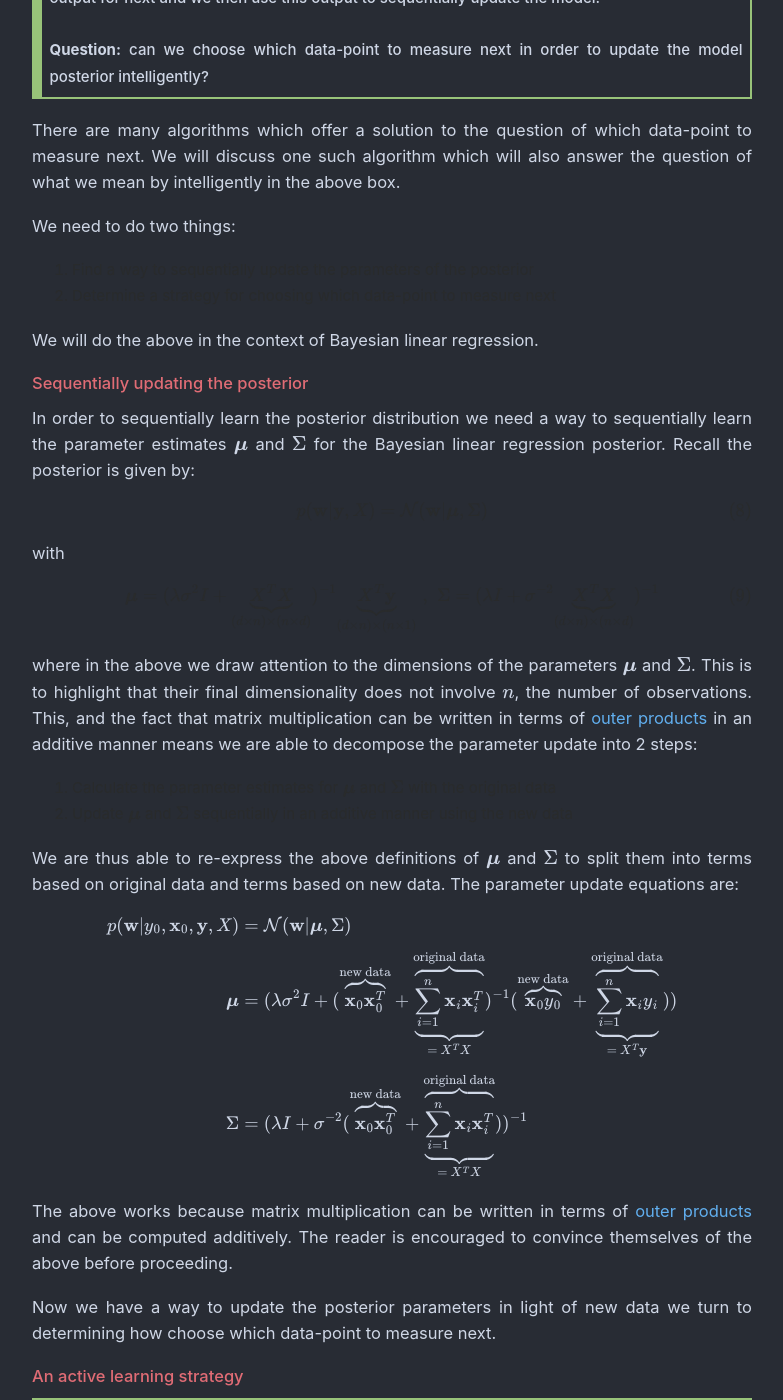
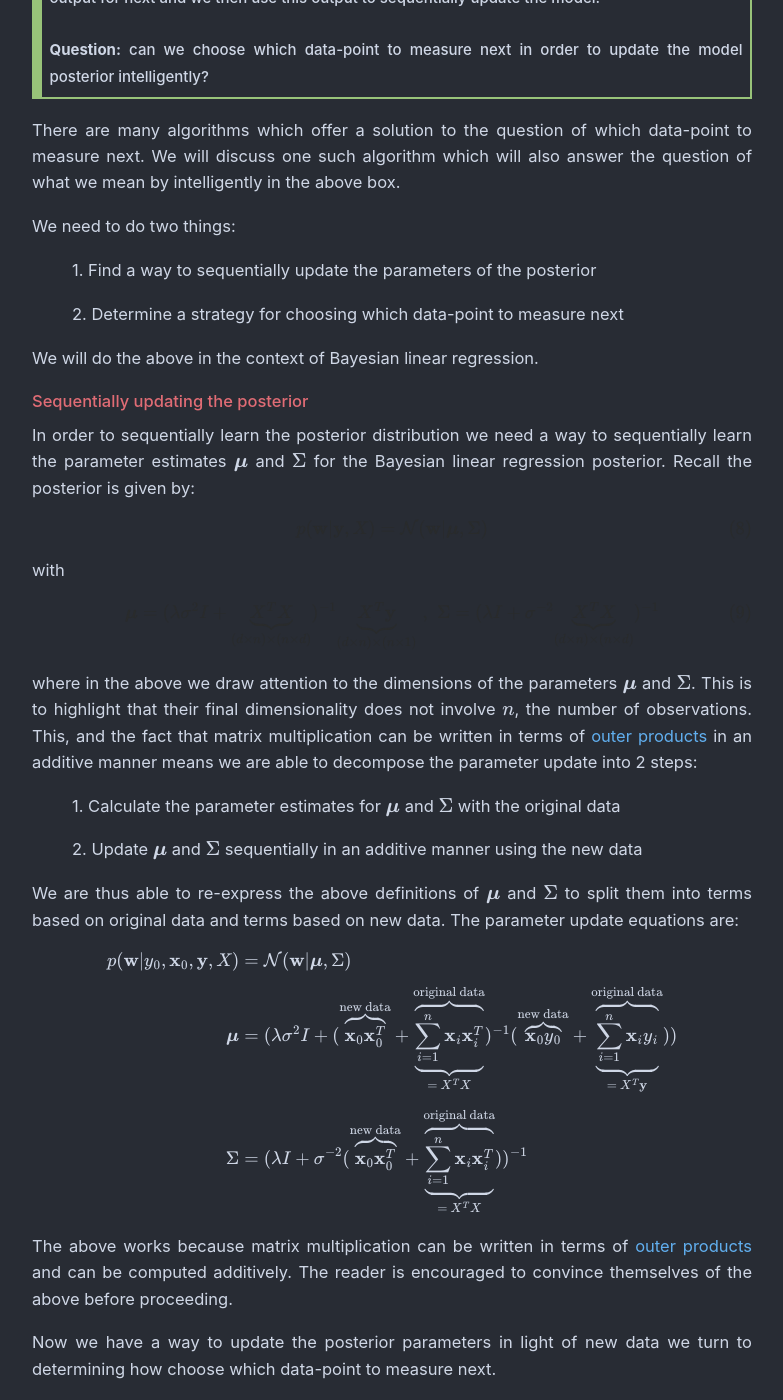
Before and after one commit to maw501/maw501.github.io, a Jekyll site: the page built from project_edx_ML/_posts/2018-10-13-columbiaX-ML-week3.md, in a window 1280 px wide and 1400 px high, scrolled down 7931 px. Shown: the whole window, without its empty margins (248-1031 px from the left). Built offline with Jekyll 4.4.1, drawn with Linux system fonts in a browser that asks for light colours; nearby versions of some CDN libraries; some web fonts are replaced; formulas are drawn with MathJax 3; comment, search, counter and statistics services are not loaded.

Commit message:
Fix broken lists

```diff
--- a/project_edx_ML/_posts/2018-10-13-columbiaX-ML-week3.md
+++ b/project_edx_ML/_posts/2018-10-13-columbiaX-ML-week3.md
@@ -281,8 +281,10 @@ There are many algorithms which offer a solution to the question of which data-p
 
 We need to do two things:
 
-1. Find a way to sequentially update the parameters of the posterior
-2. Determine a strategy for choosing which data-point to measure next
+<div class="bullet">
+<ol> 1. Find a way to sequentially update the parameters of the posterior</ol>
+<ol> 2. Determine a strategy for choosing which data-point to measure next</ol>
+</div>
 
 We will do the above in the context of Bayesian linear regression.
 
@@ -299,8 +301,10 @@ $$ \boldsymbol{\mu} = (\lambda \sigma^{2} I + \underbrace{X^T X}_\text{$(d \time
 
 where in the above we draw attention to the dimensions of the parameters $\boldsymbol{\mu}$ and $\Sigma$. This is to highlight that their final dimensionality does not involve $n$, the number of observations. This, and the fact that matrix multiplication can be written in terms of [outer products](#mmult_add) in an additive manner means we are able to decompose the parameter update into 2 steps:
 
-1. Calculate the parameter estimates for $\boldsymbol{\mu}$ and $\Sigma$ with the original data
-2. Update $\boldsymbol{\mu}$ and $\Sigma$ sequentially in an additive manner using the new data
+<div class="bullet">
+<ol> 1. Calculate the parameter estimates for $\boldsymbol{\mu}$ and $\Sigma$ with the original data</ol>
+<ol> 2. Update $\boldsymbol{\mu}$ and $\Sigma$ sequentially in an additive manner using the new data</ol>
+</div>
 
 We are thus able to re-express the above definitions of $\boldsymbol{\mu}$ and $\Sigma$ to split them into terms based on original data and terms based on new data. The parameter update equations are:
 
```
